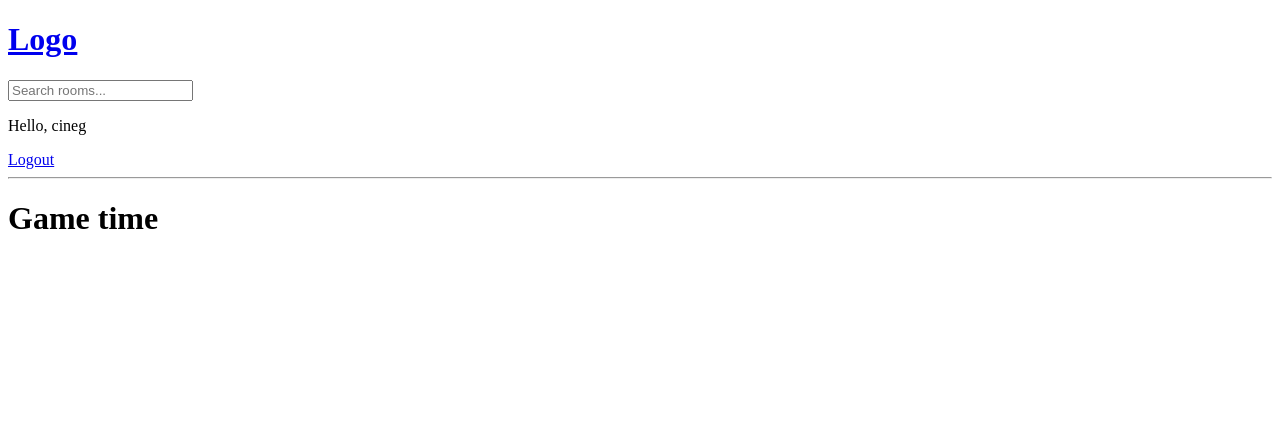
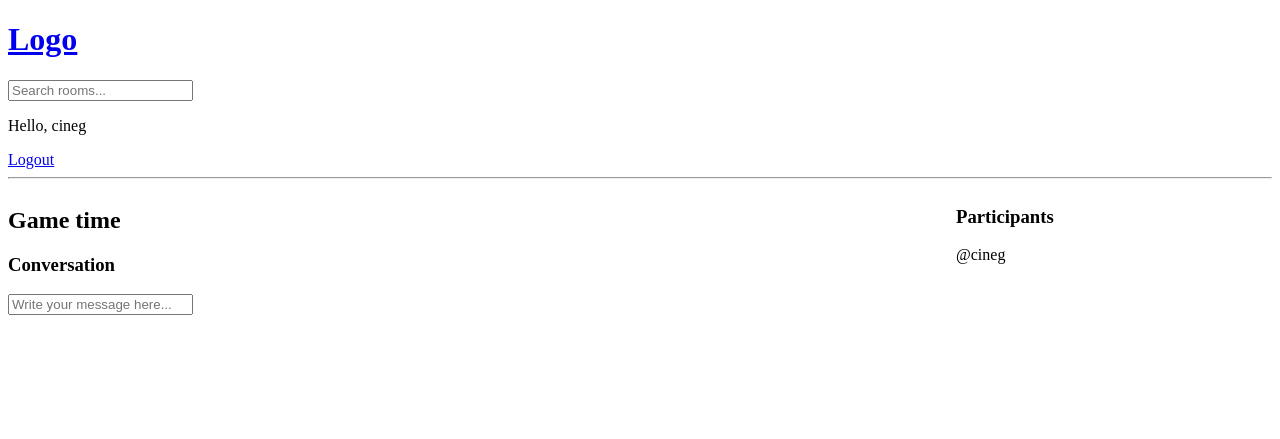
Before and after one commit to Cineg/django_forum-like_app, a Django app: page /room/4/ in a window 1280 px wide. Shown: the top 439 px of the page. Run offline with Django 5.2, Linux system fonts and the light colour scheme; a user stored in the database is signed in; data comes from the database, SQL or seed files in the repository; both versions use the stored data as it was after the commit.

Commit message:
chat functionality

```diff
--- a/chatapp/base/models.py
+++ b/chatapp/base/models.py
@@ -15,7 +15,7 @@
     topic = models.ForeignKey(Topic, on_delete=models.SET_NULL, null=True)
     name = models.CharField(max_length=200)
     description = models.TextField(null=True, blank=True)
-    # participants
+    participants = models.ManyToManyField(User, related_name="participants", blank=True)
     updated = models.DateTimeField(auto_now=True)
     created = models.DateTimeField(auto_now_add=True)
 
--- a/chatapp/base/templates/base/home.html
+++ b/chatapp/base/templates/base/home.html
@@ -1,6 +1,6 @@
 {% extends "main.html" %}
 {% block content %}
-    <main>
+    <main class="home">
         <aside>
             <p>Browse topics/tags:</p>
             <hr />
--- a/chatapp/base/templates/base/room.html
+++ b/chatapp/base/templates/base/room.html
@@ -1,2 +1,38 @@
 {% extends "main.html" %}
-{% block content %}<h1>{{ room.name }}</h1>{% endblock content %}
+{% block content %}
+    <main class="room">
+        <section>
+            <h1>{{ room.name }}</h1>
+            <p>{{ room.description }}</p>
+            <div class="comment-wrapper">
+                <h3>Conversation</h3>
+                {% for message in conversation_messages %}
+                    <div class="message">
+                        {% if message.user == request.user %}
+                        <a href="{% url 'delete-message' message.id %}">Delete</a>
+                        {% endif %}
+                        <small>@ {{ message.user }} {{ message.created|timesince }} ago</small>
+                        <p>{{ message.body }}</p>
+                        <hr />
+                    </div>
+                {% endfor %}
+            </div>
+            {% if request.user.is_authenticated %}
+                <div class="comment-form">
+                    <form method="POST", action="">
+                        {% csrf_token %}
+                        <input type="text" name="body" placeholder="Write your message here..." />
+                    </form>
+                </div>
+            {% endif %}
+        </section>
+        <aside class="participants">
+            <h3>Participants</h3>
+            {% for participant in participants %}
+                <div>
+                    <p>@{{ participant }}</p>
+                </div>
+            {% endfor %}
+        </aside>
+    </main>
+{% endblock content %}
--- a/chatapp/base/urls.py
+++ b/chatapp/base/urls.py
@@ -13,4 +13,5 @@
     path("create-room/", views.createRoom, name="create-room"),
     path("update-room/<str:pk>/", views.updateRoom, name="update-room"),
     path("delete-room/<str:pk>/", views.deleteRoom, name="delete-room"),
+    path("delete-message/<str:pk>/", views.deleteMessage, name="delete-message"),
 ]
--- a/chatapp/base/views.py
+++ b/chatapp/base/views.py
@@ -11,7 +11,7 @@
 from django.contrib.auth.forms import UserCreationForm
 from django.contrib.auth.models import User, AbstractBaseUser
 from django.db.models import Q
-from .models import Room, Topic
+from .models import Message, Room, Topic
 from .forms import RoomForm
 
 
@@ -22,7 +22,7 @@
         return redirect("home")
 
     if request.method == "POST":
-        username: str | None = request.POST.get("username")
+        username: str | None = request.POST.get("username").lower()
         password: str | None = request.POST.get("password")
 
         try:
@@ -97,7 +97,21 @@
 
 def room(request: HttpRequest, pk: str) -> HttpResponse:
     room: Room = Room.objects.get(id=int(pk))
-    context: dict[str, Room] = {"room": room}
+    conversation_messages = room.message_set.all()  # type: ignore
+    participants = room.participants.all()
+
+    if request.method == "POST":
+        message: Message = Message.objects.create(
+            user=request.user, room=room, body=request.POST.get("body")
+        )
+        room.participants.add(request.user)
+        return redirect("room", pk=room.id)
+
+    context: dict = {
+        "room": room,
+        "conversation_messages": conversation_messages,
+        "participants": participants,
+    }
 
     return render(request, "base/room.html", context)
 
@@ -148,3 +162,18 @@
         return redirect("home")
 
     return render(request, "base/delete.html", context)
+
+
+@login_required(login_url="/login")
+def deleteMessage(request: HttpRequest, pk: str) -> HttpResponse:
+    message: Message = Message.objects.get(id=int(pk))
+
+    if request.user != message.user:
+        return HttpResponse("You are not allowed here.")
+
+    if request.method == "POST":
+        message.delete()
+        return redirect("home")
+
+    context: dict = {"obj": message}
+    return render(request, "base/delete.html", context)
--- a/chatapp/static/styles/style.css
+++ b/chatapp/static/styles/style.css
@@ -1,4 +1,11 @@
 main {
 	display: grid;
+}
+
+main.home {
 	grid-template-columns: 1fr 3fr;
 }
+
+main.room {
+	grid-template-columns: 3fr 1fr;
+}
```
Also changed, not shown: chatapp/base/migrations/0003_alter_room_options_room_participants.py (added), chatapp/db.sqlite3.
